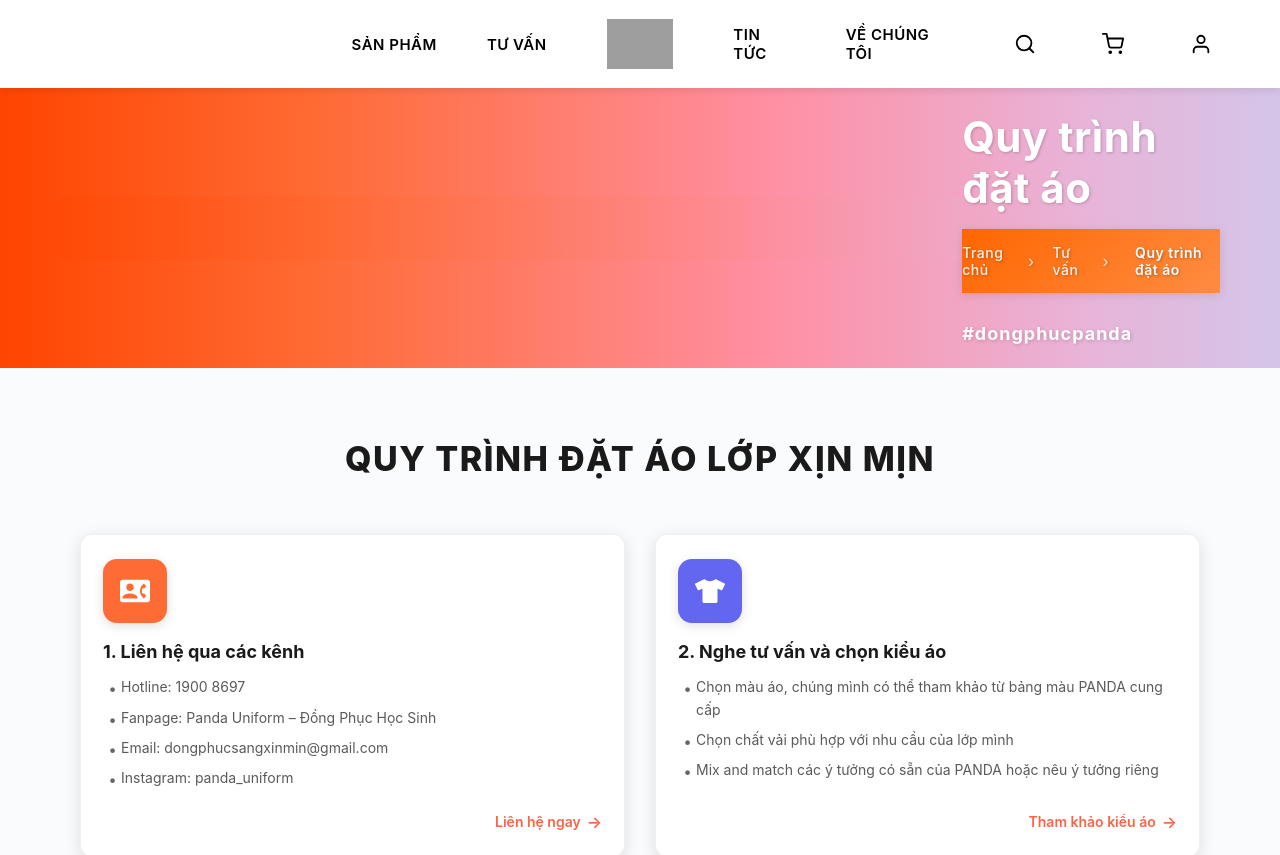
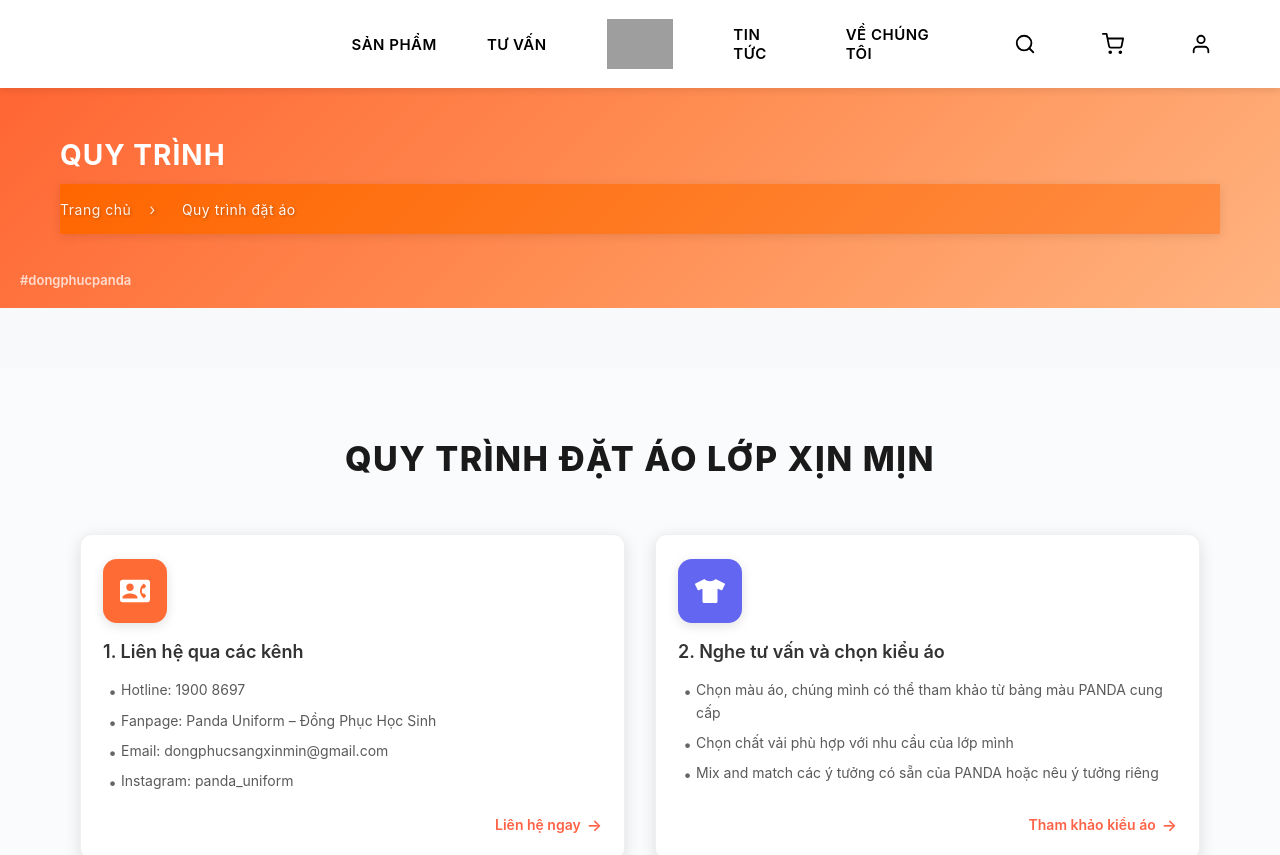
Before and after one commit to Khuongvjppro/FE, a React (Vite) app: page /order-process in a window 1280 px wide. Shown: the top 855 px of the page. Built offline with nearby package versions, Linux system fonts and the light colour scheme; data requests are answered from the project's data file; grey boxes are pictures that could not be loaded.

Commit message:
Fix blog Tư vấn

```diff
--- a/src/pages/ColorPage.jsx
+++ b/src/pages/ColorPage.jsx
@@ -1,5 +1,7 @@
 import { useState } from "react";
+import { Link } from "react-router-dom";
 import MainLayout from "../layouts/MainLayout";
+import "../styles/consultation-common.css";
 import "./ColorPage.css";
 
 function ColorPage() {
@@ -89,15 +91,21 @@ function ColorPage() {
     <MainLayout>
       <div className="color-page">
         {/* Hero Banner */}
-        <div className="color-hero">
-          <div className="hero-overlay"></div>
-          <div className="hero-content">
-            <h1 className="hero-title">Bảng màu</h1>
+        <div className="consultation-hero">
+          <div className="container">
+            <div className="consultation-badge">BẢNG MÀU</div>
             <div className="breadcrumb">
-              <a href="/">Trang chủ</a>
+              <Link to="/">Trang chủ</Link>
               <span className="separator">›</span>
-              <span className="current">Bảng màu</span>
+              <span>Bảng màu</span>
             </div>
+          </div>
+          <div className="consultation-hashtag">#dongphucpanda</div>
+        </div>
+
+        {/* Main Content */}
+        <div className="consultation-content">
+          <div className="container">
             <p className="hero-description">
               Panda Uniform là đơn vị cung cấp áo đồng phục chất lượng hàng đầu Việt Nam mang lại trải nghiệm tuyệt vời cho khách hàng về sản phẩm và dịch vụ. Dưới đây, Panda Uniform xin thấy được mỗi bảng màu của những chất vải khác nhau.
             </p>
--- a/src/pages/FAQPage.css
+++ b/src/pages/FAQPage.css
@@ -2,66 +2,23 @@
   min-height: 100vh;
 }
 
-/* Hero Section */
-.faq-hero {
-  background: linear-gradient(135deg, #ff6634 0%, #ff8e53 50%, #ffb380 100%);
-  padding: 40px 0 80px;
-  color: white;
+/* FAQ-specific search box styling */
+.consultation-hero .faq-search {
   position: relative;
+  max-width: 100%;
+  margin: 30px 0 0 0;
 }
 
-.faq-hero .container {
-  max-width: 1200px;
-  margin: 0 auto;
-  padding: 0 20px;
-}
-
-.faq-badge {
-  display: inline-block;
-  background: transparent;
-  padding: 0;
-  border-radius: 0;
-  font-size: 32px;
-  font-weight: bold;
-  margin-bottom: 10px;
-  letter-spacing: 0;
-}
-
-.breadcrumb {
-  font-size: 14px;
-  margin-bottom: 30px;
-}
-
-.breadcrumb a {
-  color: white;
-  text-decoration: none;
-  transition: opacity 0.3s;
-}
-
-.breadcrumb a:hover {
-  opacity: 0.8;
-}
-
-.breadcrumb .separator {
-  margin: 0 10px;
-}
-
-.faq-hero .faq-search {
-  position: relative;
-  max-width: 100%;
-  margin: 0;
-}
-
-.faq-hero .faq-search .search-icon {
+.consultation-hero .faq-search .search-icon {
   position: absolute;
   left: 20px;
   top: 50%;
   transform: translateY(-50%);
   color: #999;
-  font-size: 18px;
+  font-size: 16px;
 }
 
-.faq-hero .faq-search input {
+.consultation-hero .faq-search input {
   width: 100%;
   padding: 15px 20px 15px 55px;
   border: none;
@@ -70,18 +27,11 @@
   outline: none;
   background: white;
   color: #666;
+  font-family: 'Inter', -apple-system, BlinkMacSystemFont, 'Segoe UI', sans-serif;
 }
 
-.faq-hero .faq-search input::placeholder {
+.consultation-hero .faq-search input::placeholder {
   color: #999;
-}
-
-.faq-hashtag {
-  position: absolute;
-  bottom: 20px;
-  left: 20px;
-  font-size: 14px;
-  opacity: 0.8;
 }
 
 /* FAQ Content */
@@ -113,7 +63,7 @@
 
 .faq-sidebar h3 {
   font-size: 18px;
-  font-weight: bold;
+  font-weight: 700;
   color: #ff6634;
   margin-bottom: 15px;
   padding-bottom: 10px;
@@ -190,7 +140,7 @@
   align-items: center;
   text-align: left;
   font-size: 15px;
-  font-weight: 500;
+  font-weight: 600;
   color: #555;
   cursor: pointer;
   transition: all 0.3s;
@@ -222,7 +172,7 @@
   padding: 20px;
   color: #555;
   line-height: 1.8;
-  font-size: 14px;
+  font-size: 15px;
   background: white;
   animation: slideDown 0.3s ease-out;
 }
--- a/src/pages/FAQPage.jsx
+++ b/src/pages/FAQPage.jsx
@@ -2,6 +2,7 @@ import { useState } from "react";
 import { Link } from "react-router-dom";
 import MainLayout from "../layouts/MainLayout";
 import { FaSearch, FaChevronDown, FaChevronUp } from "react-icons/fa";
+import "../styles/consultation-common.css";
 import "./FAQPage.css";
 
 function FAQPage() {
@@ -102,9 +103,9 @@ function FAQPage() {
     <MainLayout>
       <div className="faq-page">
         {/* Hero Banner */}
-        <div className="faq-hero">
+        <div className="consultation-hero">
           <div className="container">
-            <div className="faq-badge">Q&A</div>
+            <div className="consultation-badge">Q&A</div>
             <div className="breadcrumb">
               <Link to="/">Trang chủ</Link>
               <span className="separator">›</span>
@@ -122,7 +123,7 @@ function FAQPage() {
               />
             </div>
           </div>
-          <div className="faq-hashtag">#dongphucpanda</div>
+          <div className="consultation-hashtag">#dongphucpanda</div>
         </div>
 
         {/* FAQ Content */}
--- a/src/pages/OrderProcessPage.jsx
+++ b/src/pages/OrderProcessPage.jsx
@@ -1,5 +1,7 @@
+import { Link } from "react-router-dom";
 import MainLayout from "../layouts/MainLayout";
 import OrderProcess from "../components/OrderProcess";
+import "../styles/consultation-common.css";
 import "./OrderProcessPage.css";
 
 function OrderProcessPage() {
@@ -7,23 +9,22 @@ function OrderProcessPage() {
     <MainLayout>
       <div className="order-process-page">
         {/* Hero Banner */}
-        <div className="order-process-hero">
-          <div className="hero-overlay"></div>
-          <div className="hero-content">
-            <h1 className="hero-title">Quy trình đặt áo</h1>
+        <div className="consultation-hero">
+          <div className="container">
+            <div className="consultation-badge">QUY TRÌNH</div>
             <div className="breadcrumb">
-              <a href="/">Trang chủ</a>
+              <Link to="/">Trang chủ</Link>
               <span className="separator">›</span>
-              <a href="/tu-van">Tư vấn</a>
-              <span className="separator">›</span>
-              <span className="current">Quy trình đặt áo</span>
+              <span>Quy trình đặt áo</span>
             </div>
-            <div className="hero-hashtag">#dongphucpanda</div>
           </div>
+          <div className="consultation-hashtag">#dongphucpanda</div>
         </div>
 
         {/* Order Process Content */}
-        <OrderProcess />
+        <div className="consultation-content">
+          <OrderProcess />
+        </div>
       </div>
     </MainLayout>
   );
--- a/src/pages/PrintTechnologyPage.jsx
+++ b/src/pages/PrintTechnologyPage.jsx
@@ -1,5 +1,7 @@
 import { useState } from "react";
+import { Link } from "react-router-dom";
 import MainLayout from "../layouts/MainLayout";
+import "../styles/consultation-common.css";
 import "./PrintTechnologyPage.css";
 
 function PrintTechnologyPage() {
--- a/src/pages/SizePage.jsx
+++ b/src/pages/SizePage.jsx
@@ -1,5 +1,7 @@
 import { useState } from "react";
+import { Link } from "react-router-dom";
 import MainLayout from "../layouts/MainLayout";
+import "../styles/consultation-common.css";
 import "./SizePage.css";
 
 function SizePage() {
@@ -101,26 +103,20 @@ function SizePage() {
     <MainLayout>
       <div className="size-page">
         {/* Hero Banner */}
-        <div className="size-hero">
-          <div className="hero-overlay"></div>
-          <div className="hero-content">
-            <h1 className="hero-title">Bảng Size</h1>
+        <div className="consultation-hero">
+          <div className="container">
+            <div className="consultation-badge">SIZE ÁO</div>
             <div className="breadcrumb">
-              <a href="/">Trang chủ</a>
+              <Link to="/">Trang chủ</Link>
               <span className="separator">›</span>
-              <a href="/tu-van">Tư vấn</a>
-              <span className="separator">›</span>
-              <span className="current">Bảng Size</span>
+              <span>Size Áo</span>
             </div>
-            <p className="hero-description">
-              Panda Uniform cung cấp đến khách hàng bảng size nhằm thuận tiện trong quá trình đặt áo và có những trải nghiệm tốt nhất khi sử dụng. Dưới đây là bảng size áo/quần/váy tại Panda Uniform.
-            </p>
-            <button className="contact-btn-hero">Liên hệ ngay</button>
           </div>
+          <div className="consultation-hashtag">#dongphucpanda</div>
         </div>
 
         {/* Main Content */}
-        <div className="size-content">
+        <div className="consultation-content">
           <div className="container">
             <div className="size-layout">
               {/* Sidebar */}
--- /dev/null
+++ b/src/styles/consultation-common.css
@@ -0,0 +1,229 @@
+/* Shared styles for all consultation pages */
+
+/* Hero Banner Common Styles */
+.consultation-hero {
+  background: linear-gradient(135deg, #ff6634 0%, #ff8e53 50%, #ffb380 100%);
+  padding: 50px 0 70px;
+  color: white;
+  position: relative;
+  min-height: 220px;
+}
+
+.consultation-hero .container {
+  max-width: 1200px;
+  margin: 0 auto;
+  padding: 0 20px;
+}
+
+.consultation-badge {
+  display: inline-block;
+  background: transparent;
+  padding: 0;
+  font-size: 28px;
+  font-weight: 700;
+  margin-bottom: 12px;
+  letter-spacing: 1px;
+  font-family: 'Inter', -apple-system, BlinkMacSystemFont, 'Segoe UI', sans-serif;
+}
+
+.consultation-hero .breadcrumb {
+  font-size: 14px;
+  margin-bottom: 0;
+  font-family: 'Inter', -apple-system, BlinkMacSystemFont, 'Segoe UI', sans-serif;
+}
+
+.consultation-hero .breadcrumb a {
+  color: white;
+  text-decoration: none;
+  transition: opacity 0.3s;
+  font-weight: 400;
+}
+
+.consultation-hero .breadcrumb a:hover {
+  opacity: 0.85;
+}
+
+.consultation-hero .breadcrumb .separator {
+  margin: 0 10px;
+  opacity: 0.8;
+}
+
+.consultation-hero .breadcrumb .current,
+.consultation-hero .breadcrumb span:not(.separator) {
+  opacity: 0.95;
+  font-weight: 400;
+}
+
+.consultation-hashtag {
+  position: absolute;
+  bottom: 20px;
+  left: 20px;
+  font-size: 13px;
+  opacity: 0.75;
+  font-weight: 600;
+  font-family: 'Inter', -apple-system, BlinkMacSystemFont, 'Segoe UI', sans-serif;
+}
+
+/* Content Area Common Styles */
+.consultation-content {
+  padding: 60px 0;
+  background: #f8f9fa;
+  font-family: 'Inter', -apple-system, BlinkMacSystemFont, 'Segoe UI', sans-serif;
+}
+
+.consultation-content .container {
+  max-width: 1200px;
+  margin: 0 auto;
+  padding: 0 20px;
+}
+
+.consultation-section-title {
+  font-size: 26px;
+  font-weight: 700;
+  color: #333;
+  text-align: center;
+  margin-bottom: 40px;
+  text-transform: uppercase;
+  letter-spacing: 1px;
+  font-family: 'Inter', -apple-system, BlinkMacSystemFont, 'Segoe UI', sans-serif;
+}
+
+/* Common Sidebar Styles */
+.consultation-sidebar {
+  width: 280px;
+  flex-shrink: 0;
+}
+
+.consultation-sidebar-menu {
+  background: white;
+  border-radius: 8px;
+  overflow: hidden;
+  box-shadow: 0 2px 8px rgba(0, 0, 0, 0.08);
+  position: sticky;
+  top: 20px;
+}
+
+.consultation-sidebar-btn {
+  display: block;
+  width: 100%;
+  padding: 15px 20px;
+  background: white;
+  border: none;
+  border-bottom: 1px solid #f0f0f0;
+  text-align: left;
+  font-size: 14px;
+  font-weight: 500;
+  color: #555;
+  cursor: pointer;
+  transition: all 0.3s;
+  font-family: 'Inter', -apple-system, BlinkMacSystemFont, 'Segoe UI', sans-serif;
+}
+
+.consultation-sidebar-btn:last-child {
+  border-bottom: none;
+}
+
+.consultation-sidebar-btn:hover {
+  background: #f8f9fa;
+  color: #ff6634;
+  padding-left: 25px;
+}
+
+.consultation-sidebar-btn.active {
+  background: #ff6634;
+  color: white;
+  font-weight: 600;
+}
+
+/* Common Content Box */
+.consultation-content-box {
+  background: white;
+  border-radius: 8px;
+  padding: 40px;
+  box-shadow: 0 2px 8px rgba(0, 0, 0, 0.08);
+  font-family: 'Inter', -apple-system, BlinkMacSystemFont, 'Segoe UI', sans-serif;
+}
+
+/* Common Text Styles */
+.consultation-content p {
+  font-size: 15px;
+  line-height: 1.7;
+  color: #555;
+  font-family: 'Inter', -apple-system, BlinkMacSystemFont, 'Segoe UI', sans-serif;
+}
+
+.consultation-content h2 {
+  font-size: 22px;
+  font-weight: 700;
+  color: #333;
+  margin-bottom: 20px;
+  font-family: 'Inter', -apple-system, BlinkMacSystemFont, 'Segoe UI', sans-serif;
+}
+
+.consultation-content h3 {
+  font-size: 18px;
+  font-weight: 600;
+  color: #333;
+  margin-bottom: 15px;
+  font-family: 'Inter', -apple-system, BlinkMacSystemFont, 'Segoe UI', sans-serif;
+}
+
+/* Responsive */
+@media (max-width: 768px) {
+  .consultation-hero {
+    padding: 40px 0 60px;
+    min-height: 180px;
+  }
+
+  .consultation-badge {
+    font-size: 24px;
+  }
+
+  .consultation-section-title {
+    font-size: 22px;
+  }
+
+  .consultation-hashtag {
+    font-size: 12px;
+    left: 15px;
+    bottom: 15px;
+  }
+
+  .consultation-content {
+    padding: 40px 0;
+  }
+
+  .consultation-content-box {
+    padding: 24px;
+  }
+
+  .consultation-sidebar {
+    width: 100%;
+    margin-bottom: 20px;
+  }
+
+  .consultation-sidebar-menu {
+    position: static;
+  }
+
+  .consultation-sidebar-btn {
+    padding: 14px 18px;
+    font-size: 14px;
+  }
+
+  .consultation-sidebar-btn:hover {
+    padding-left: 18px;
+  }
+
+  .consultation-content p {
+    font-size: 14px;
+  }
+
+  .consultation-content h2 {
+    font-size: 20px;
+  }
+
+  .consultation-content h3 {
+    font-size: 17px;
+  }
+}
```
Also changed, not shown: src/pages/PaymentMethodsPage.css (+10 -9 lines).
